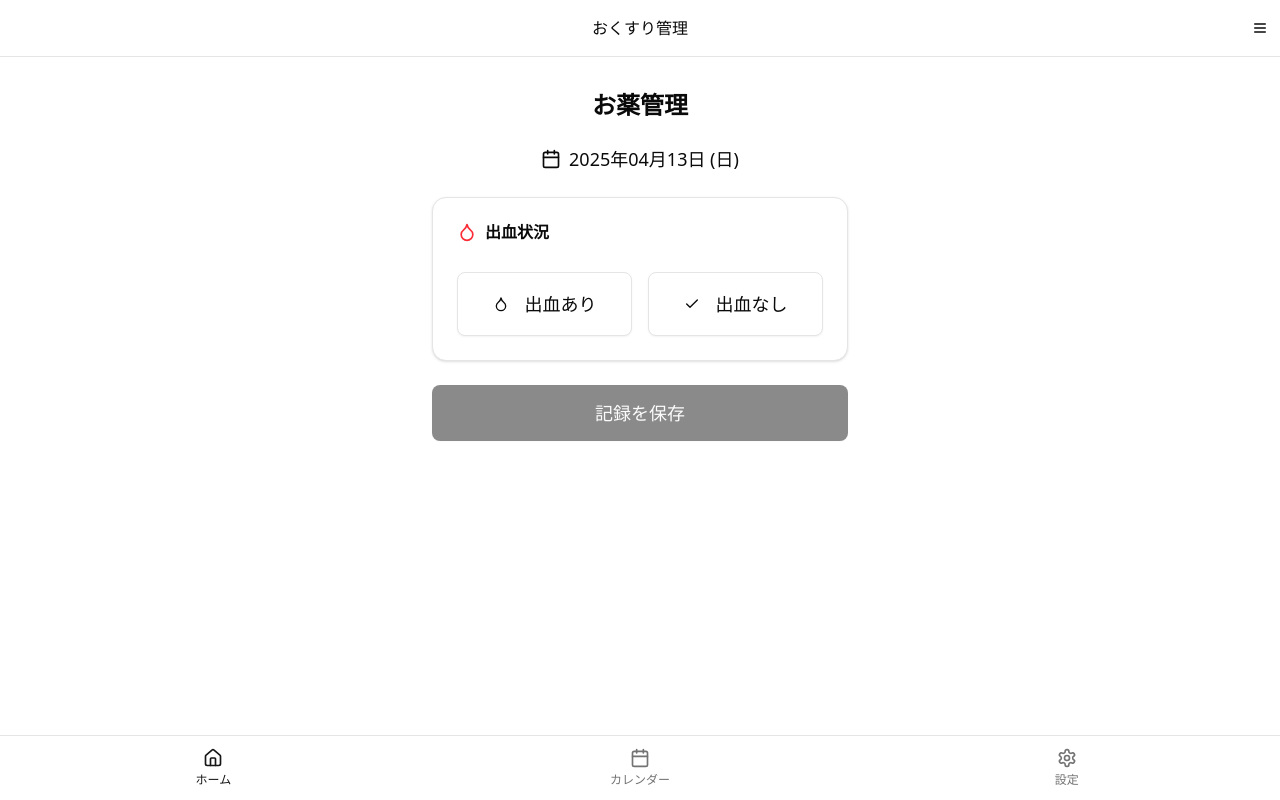
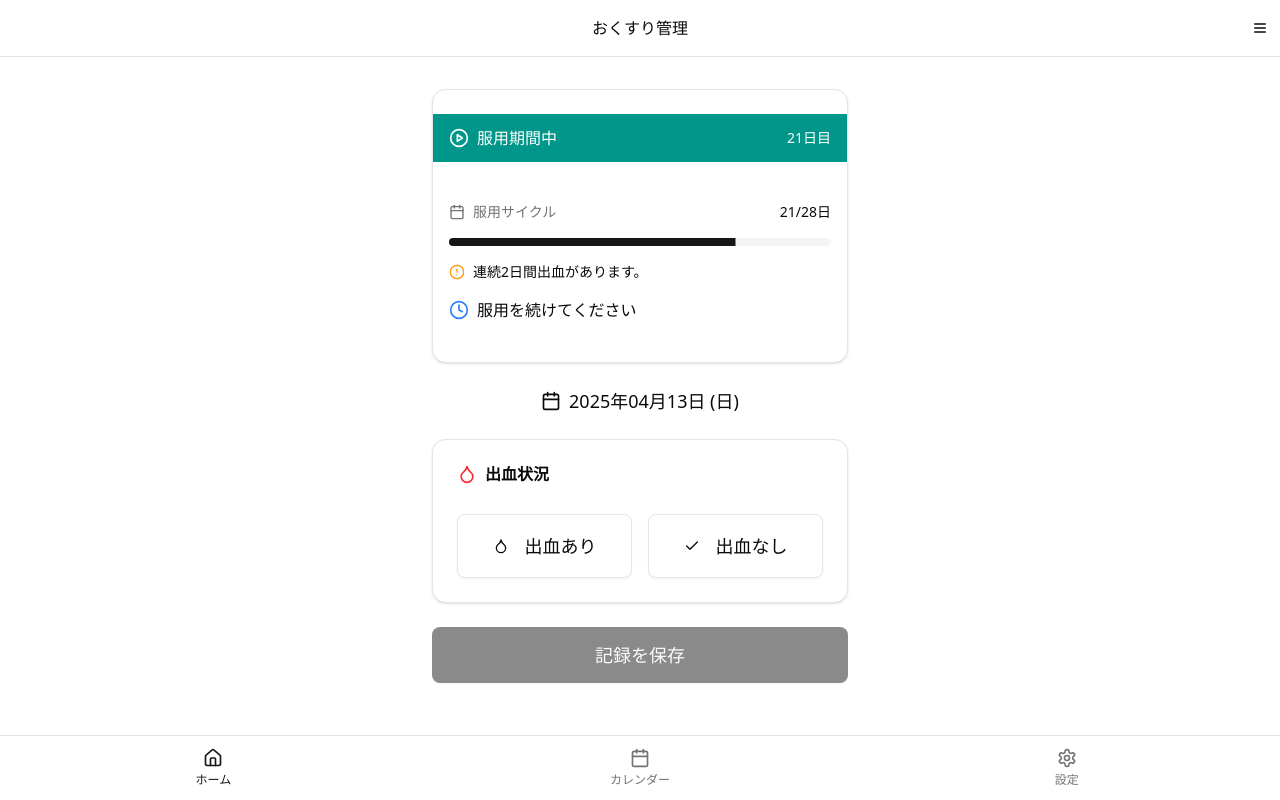
Before and after one commit to wato787/okusuri-frontend, a Next.js app: page / in a window 1280 px wide. Built offline with nearby package versions, Linux system fonts and the light colour scheme.

Commit message:
fix page

```diff
--- a/src/app/(home)/page.tsx
+++ b/src/app/(home)/page.tsx
@@ -1,10 +1,30 @@
+import { MedicationStatus } from './_components/MedicationStatus';
 import { MedicationTracker } from './_components/MedicationTracker';
 
 const Home = async () => {
+  // ダミーデータ
+  const medicationData = {
+    dayCount: 21, // 飲み始めて何日目か
+    consecutiveBleedingDays: 2, // 連続出血日数
+    isRestPeriod: false, // 休薬期間かどうか
+    restDaysLeft: 0, // 休薬期間の残り日数
+    nextAction: '服用を続けてください', // 次のアクション
+  };
+
   return (
-    <div className='container max-w-md mx-auto py-8 px-4'>
-      <h1 className='text-2xl font-bold text-center mb-6'>お薬管理</h1>
-      <MedicationTracker />
+    <div className='container max-w-md mx-auto pt-8 pb-24 px-4'>
+      <MedicationStatus
+        dayCount={medicationData.dayCount}
+        consecutiveBleedingDays={medicationData.consecutiveBleedingDays}
+        isRestPeriod={medicationData.isRestPeriod}
+        restDaysLeft={medicationData.restDaysLeft}
+        nextAction={medicationData.nextAction}
+      />
+      {/* <RestPeriodStatus restDaysLeft={2} totalRestDays={4} /> */}
+
+      <div className='mt-6'>
+        <MedicationTracker />
+      </div>
     </div>
   );
 };
```
